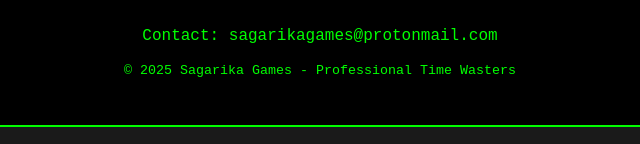
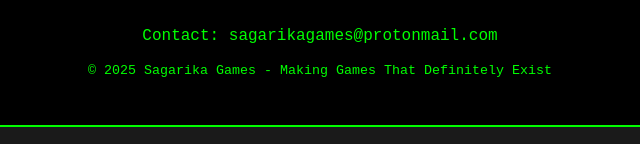
Before and after one commit to amitasghar/sagarika-games, a plain HTML site: page index.html in a window 1280 px wide. Shown: the part 697-841 px from the top of the page, 320-960 px from the left. Drawn offline with Linux system fonts and the light colour scheme.

Commit message:
Update index.html

```diff
--- a/index.html
+++ b/index.html
@@ -82,7 +82,7 @@
 
         <footer>
             <p>Contact: sagarikagames@protonmail.com</p>
-            <p><small>© 2025 Sagarika Games - Professional Time Wasters</small></p>
+            <p><small>© 2025 Sagarika Games - Making Games That Definitely Exist</small></p>
         </footer>
     </div>
 </body>
```
